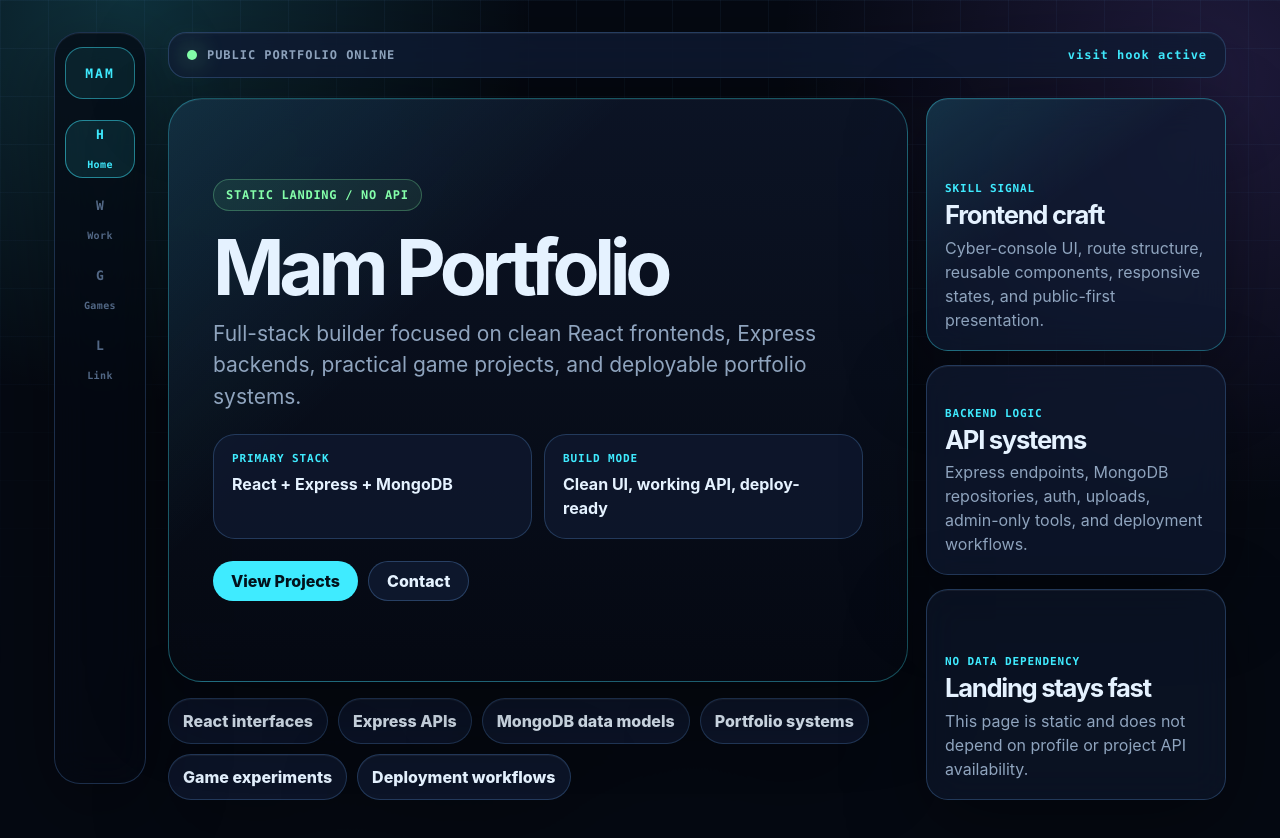
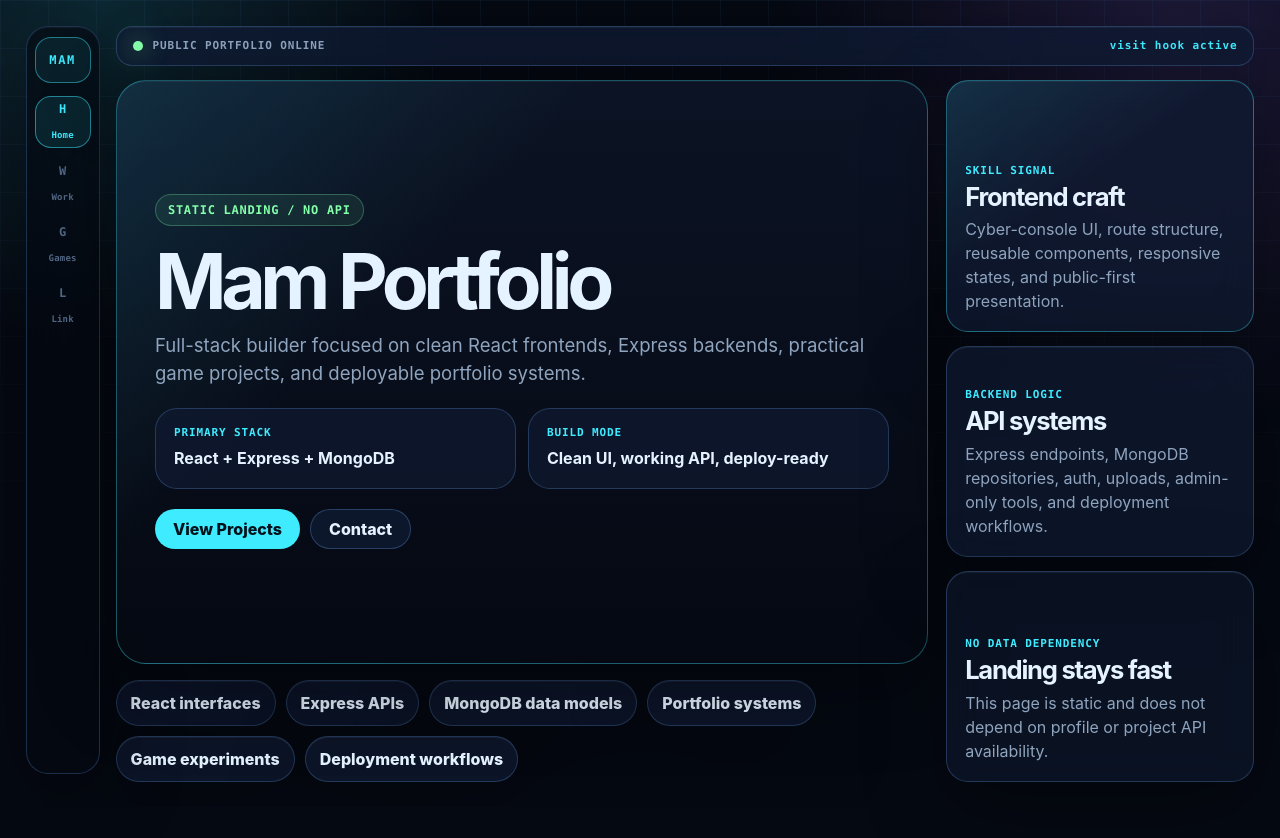
Before and after one commit to Mamduh5/mam-portfolio, a React (Vite) app: page / in a window 1280 px wide. Shown: the top 838 px of the page. After the commit the page ends 807 px from the top, so only its background shows below. Built offline with nearby package versions, Linux system fonts and the light colour scheme.

Commit message:
Widen and tighten public shell layout

```diff
--- a/src/index.css
+++ b/src/index.css
@@ -40,8 +40,8 @@ body {
   min-height: 100svh;
   margin: 0;
   background:
-    radial-gradient(circle at 10% 0%, rgba(63, 235, 255, 0.18), transparent 28%),
-    radial-gradient(circle at 95% 8%, rgba(153, 108, 255, 0.18), transparent 30%),
+    radial-gradient(circle at 8% 0%, rgba(63, 235, 255, 0.14), transparent 24%),
+    radial-gradient(circle at 92% 4%, rgba(153, 108, 255, 0.16), transparent 28%),
     var(--background);
 }
 
@@ -60,7 +60,8 @@ body::before {
 
 button,
 input,
-textarea {
+textarea,
+select {
   font: inherit;
 }
 
@@ -93,25 +94,25 @@ button {
 
 .console-shell {
   display: grid;
-  grid-template-columns: 92px minmax(0, 1fr);
-  width: min(1220px, 100%);
+  grid-template-columns: 74px minmax(0, 1fr);
+  width: min(1540px, 100%);
   min-height: 100svh;
-  padding: 32px 24px 72px;
+  padding: clamp(16px, 2vw, 28px);
   margin: 0 auto;
-  gap: 22px;
+  gap: 16px;
 }
 
 .console-rail {
   position: sticky;
-  top: 24px;
+  top: clamp(16px, 2vw, 28px);
   display: flex;
   flex-direction: column;
-  gap: 22px;
-  height: calc(100svh - 48px);
-  padding: 14px 10px;
-  background: rgba(5, 9, 18, 0.72);
+  gap: 14px;
+  height: calc(100svh - (clamp(16px, 2vw, 28px) * 2));
+  padding: 10px 8px;
+  background: rgba(5, 9, 18, 0.68);
   border: 1px solid rgba(45, 72, 111, 0.62);
-  border-radius: 26px;
+  border-radius: 22px;
   box-shadow: var(--shadow);
   backdrop-filter: blur(18px);
 }
@@ -119,39 +120,39 @@ button {
 .console-rail__brand {
   display: grid;
   place-items: center;
-  height: 52px;
+  height: 46px;
   color: var(--primary);
-  font: 800 13px/1 var(--font-mono);
-  letter-spacing: 0.16em;
+  font: 800 12px/1 var(--font-mono);
+  letter-spacing: 0.14em;
   border: 1px solid rgba(63, 235, 255, 0.45);
-  border-radius: 18px;
+  border-radius: 16px;
   background: rgba(63, 235, 255, 0.08);
 }
 
 .console-rail nav {
   display: flex;
   flex-direction: column;
-  gap: 12px;
+  gap: 9px;
 }
 
 .rail-link {
   display: grid;
   place-items: center;
-  gap: 5px;
-  min-height: 58px;
+  gap: 4px;
+  min-height: 52px;
   color: var(--dim-foreground);
   border: 1px solid transparent;
-  border-radius: 18px;
+  border-radius: 16px;
   transition: border-color 160ms ease, color 160ms ease, background 160ms ease, transform 160ms ease;
 }
 
 .rail-link span {
-  font: 800 13px/1 var(--font-mono);
+  font: 800 12px/1 var(--font-mono);
 }
 
 .rail-link small {
-  font: 700 10px/1 var(--font-mono);
-  letter-spacing: 0.04em;
+  font: 700 9px/1 var(--font-mono);
+  letter-spacing: 0.02em;
 }
 
 .rail-link:hover,
@@ -170,15 +171,15 @@ button {
   display: flex;
   align-items: center;
   gap: 10px;
-  min-height: 46px;
-  padding: 0 18px;
-  margin-bottom: 20px;
+  min-height: 40px;
+  padding: 0 16px;
+  margin-bottom: 14px;
   color: var(--muted-foreground);
-  font: 700 12px/1 var(--font-mono);
+  font: 700 11px/1 var(--font-mono);
   letter-spacing: 0.08em;
   background: rgba(16, 27, 51, 0.8);
   border: 1px solid rgba(45, 72, 111, 0.8);
-  border-radius: 18px;
+  border-radius: 16px;
   box-shadow: var(--shadow);
   backdrop-filter: blur(18px);
 }
@@ -198,7 +199,7 @@ button {
 
 .page-stack {
   display: grid;
-  gap: 18px;
+  gap: 16px;
 }
 
 .command-hero,
@@ -212,12 +213,12 @@ button {
 
 .command-hero {
   display: grid;
-  gap: 22px;
-  min-height: 330px;
-  padding: clamp(24px, 4vw, 44px);
+  gap: 20px;
+  min-height: 300px;
+  padding: clamp(22px, 3vw, 42px);
   overflow: hidden;
   border-color: rgba(63, 235, 255, 0.34);
-  border-radius: 34px;
+  border-radius: 30px;
   background:
     linear-gradient(135deg, rgba(63, 235, 255, 0.12), transparent 35%),
     linear-gradient(180deg, rgba(12, 20, 38, 0.96), rgba(5, 9, 18, 0.94));
@@ -234,8 +235,8 @@ button {
 .command-hero h1 {
   max-width: 920px;
   margin-bottom: 14px;
-  font-size: clamp(44px, 8vw, 88px);
-  line-height: 0.92;
+  font-size: clamp(40px, 6.2vw, 78px);
+  line-height: 0.94;
   letter-spacing: -0.07em;
 }
 
@@ -247,12 +248,12 @@ button {
 }
 
 .command-hero__copy p {
-  max-width: 680px;
-  font-size: clamp(17px, 2vw, 21px);
+  max-width: 720px;
+  font-size: clamp(16px, 1.45vw, 20px);
 }
 
 .command-hero__body {
-  max-width: 760px;
+  max-width: 860px;
 }
 
 .command-hero__actions {
@@ -490,14 +491,14 @@ button {
 }
 
 .skeleton--hero {
-  min-height: 330px;
-  border-radius: 34px;
+  min-height: 300px;
+  border-radius: 30px;
 }
 
-@media (max-width: 860px) {
+@media (max-width: 1180px) {
   .console-shell {
     grid-template-columns: 1fr;
-    padding: 18px 14px 56px;
+    padding: 16px;
   }
 
   .console-rail {
@@ -507,6 +508,7 @@ button {
     height: auto;
     flex-direction: row;
     align-items: center;
+    padding: 8px;
   }
 
   .console-rail nav {
@@ -518,7 +520,9 @@ button {
   .rail-link {
     min-width: 66px;
   }
+}
 
+@media (max-width: 860px) {
   .console-status {
     align-items: flex-start;
     flex-direction: column;
@@ -537,7 +541,7 @@ button {
   }
 
   .command-hero {
-    min-height: 280px;
+    min-height: auto;
     border-radius: var(--radius-2xl);
   }
 }
```
